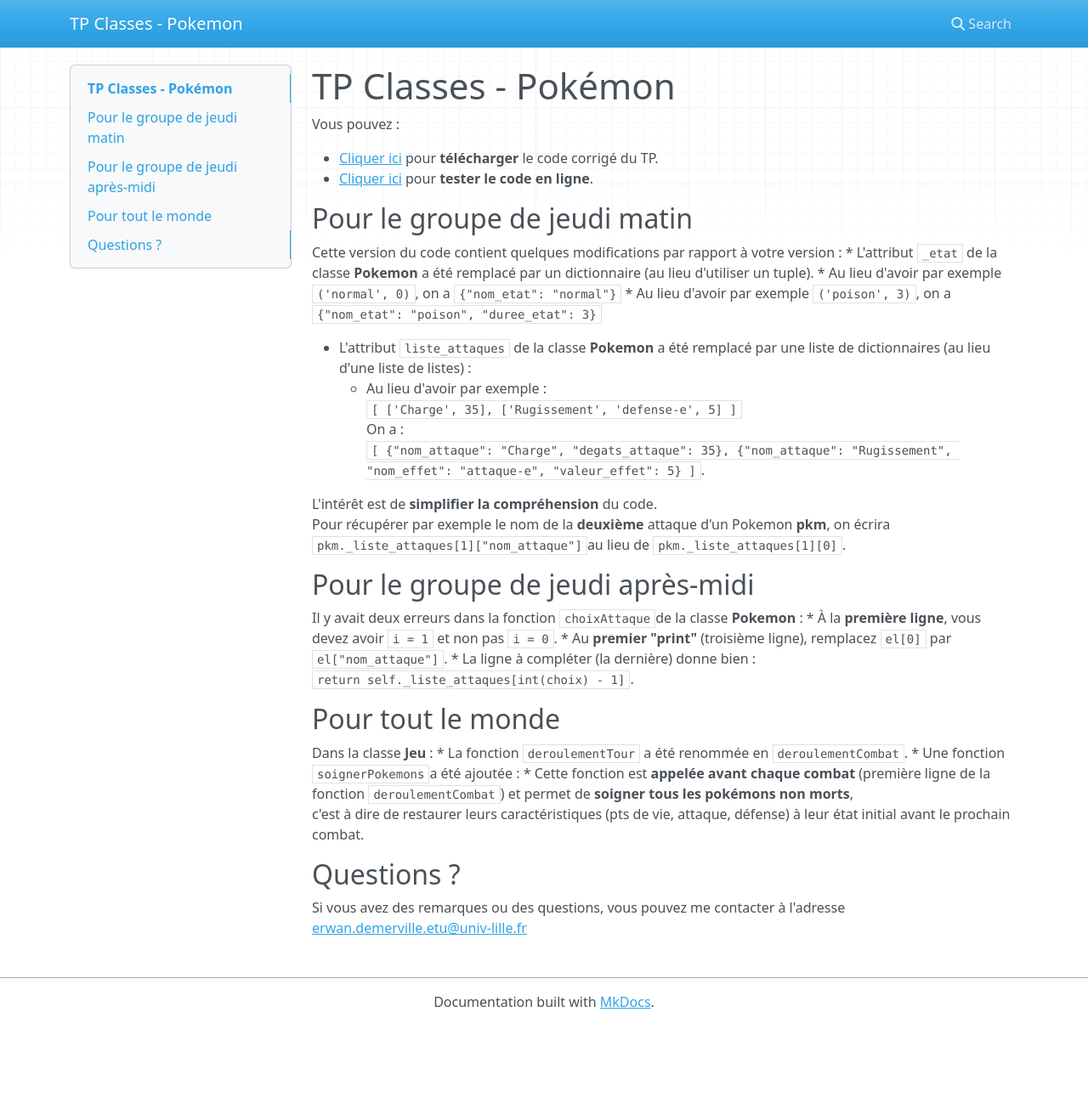
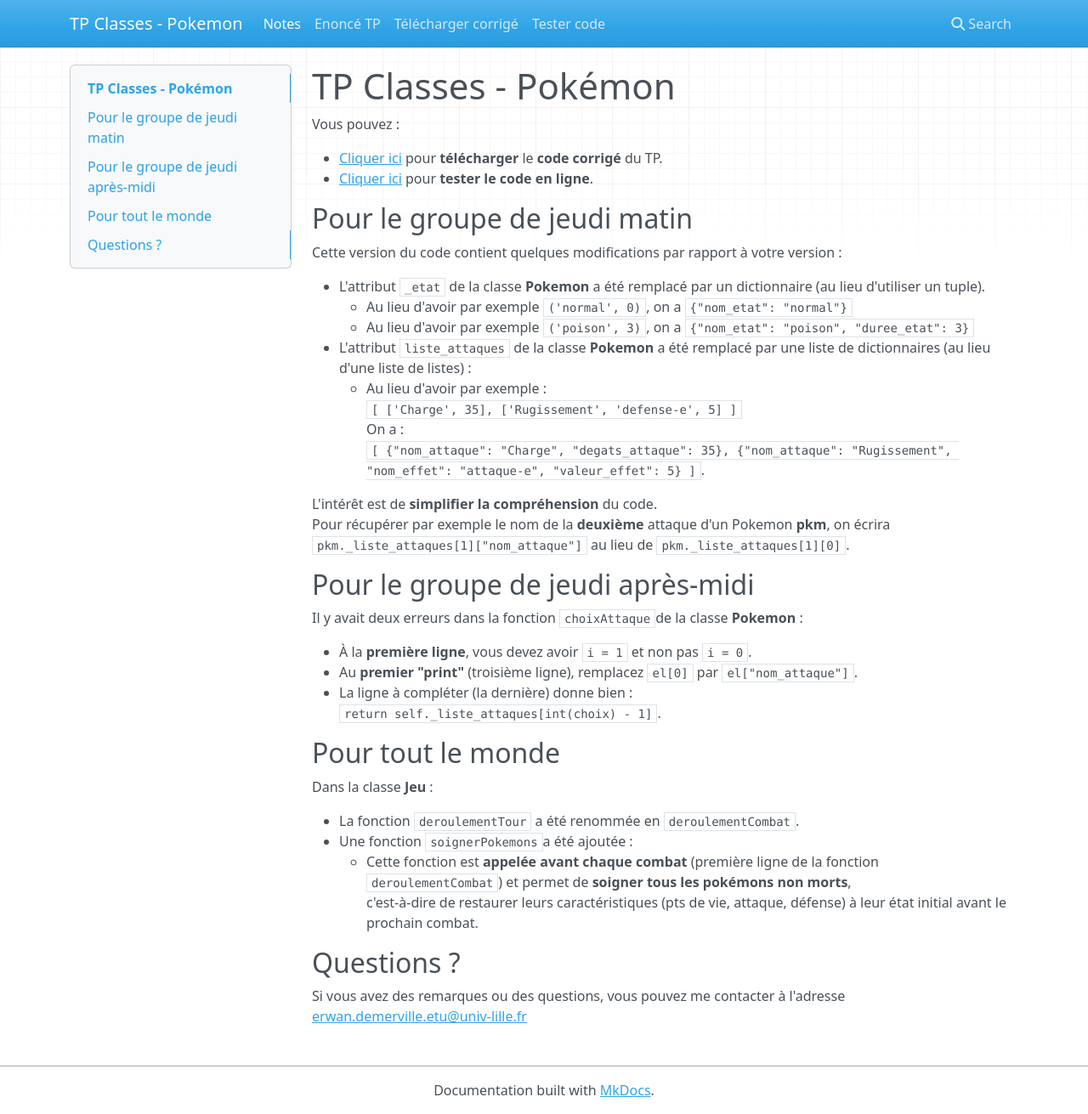
Before and after one commit to erwandemerville/TP_Pokemon, an MkDocs documentation site: the page built from docs/index.md, in a window 1280 px wide and 1311 px high. Shown: the whole window at 85% size. Built offline with MkDocs 1.6.1, drawn with Linux system fonts in a browser that asks for light colours; nearby versions of some CDN libraries.

Commit message:
MAJ Pokemon

```diff
--- a/docs/index.md
+++ b/docs/index.md
@@ -2,15 +2,15 @@
 
 Vous pouvez :
 
-* [Cliquer ici](TP_Pokemon.zip) pour **télécharger** le code corrigé du TP.
+* [Cliquer ici](TP_Pokemon.zip) pour **télécharger** le **code corrigé** du TP.
 * [Cliquer ici](https://replit.com/@erwandemerville/TP-Classes-Pokemon) pour **tester le code en ligne**.
 
 ## Pour le groupe de jeudi matin
 Cette version du code contient quelques modifications par rapport à votre version :
+
 * L'attribut `_etat` de la classe **Pokemon** a été remplacé par un dictionnaire (au lieu d'utiliser un tuple).
     * Au lieu d'avoir par exemple `('normal', 0)`, on a `{"nom_etat": "normal"}`
     * Au lieu d'avoir par exemple `('poison', 3)`, on a `{"nom_etat": "poison", "duree_etat": 3}`
-
 * L'attribut `liste_attaques` de la classe **Pokemon** a été remplacé par une liste de dictionnaires (au lieu d'une liste de listes) :
     * Au lieu d'avoir par exemple :<br />
     `[ ['Charge', 35], ['Rugissement', 'defense-e', 5] ]`<br />
@@ -18,11 +18,12 @@
     `[ {"nom_attaque": "Charge", "degats_attaque": 35}, {"nom_attaque": "Rugissement", "nom_effet": "attaque-e", "valeur_effet": 5} ]`.
 
 L'intérêt est de **simplifier la compréhension** du code.<br />
-Pour récupérer par exemple le nom de la **deuxième** attaque d'un Pokemon **pkm**, on écrira `pkm._liste_attaques[1]["nom_attaque"]`au lieu de `pkm._liste_attaques[1][0]`.
+Pour récupérer par exemple le nom de la **deuxième** attaque d'un Pokemon **pkm**, on écrira `pkm._liste_attaques[1]["nom_attaque"]` au lieu de `pkm._liste_attaques[1][0]`.
 
 ## Pour le groupe de jeudi après-midi
 
 Il y avait deux erreurs dans la fonction `choixAttaque`de la classe **Pokemon** :
+
 * À la **première ligne**, vous devez avoir `i = 1` et non pas `i = 0`.
 * Au **premier "print"** (troisième ligne), remplacez `el[0]` par `el["nom_attaque"]`.
 * La ligne à compléter (la dernière) donne bien : <br />
@@ -32,10 +33,11 @@
 ## Pour tout le monde
 
 Dans la classe **Jeu** :
+
 * La fonction `deroulementTour` a été renommée en `deroulementCombat`.
 * Une fonction `soignerPokemons`a été ajoutée :
     * Cette fonction est **appelée avant chaque combat** (première ligne de la fonction `deroulementCombat`) et permet de **soigner tous les pokémons non morts**,<br />
-    c'est à dire de restaurer leurs caractéristiques (pts de vie, attaque, défense) à leur état initial avant le prochain combat.
+    c'est-à-dire de restaurer leurs caractéristiques (pts de vie, attaque, défense) à leur état initial avant le prochain combat.
 
 ## Questions ?
 
--- a/mkdocs.yml
+++ b/mkdocs.yml
@@ -1,2 +1,7 @@
 site_name: TP Classes - Pokemon
 site_url: https://erwandemerville.github.io/TP_Pokemon/
+nav:
+    - Notes: index.md
+    - Enoncé TP: TP.pdf
+    - Télécharger corrigé: TP_Pokemon.zip
+    - Tester code: https://replit.com/@erwandemerville/TP-Classes-Pokemon
```
Also changed, not shown: 1 other file.
